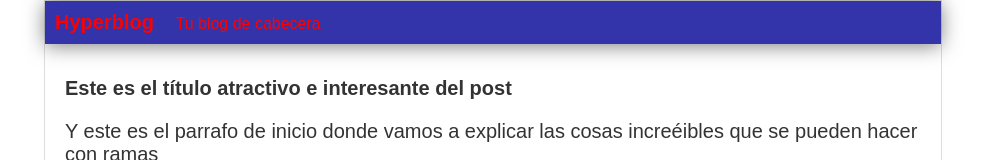
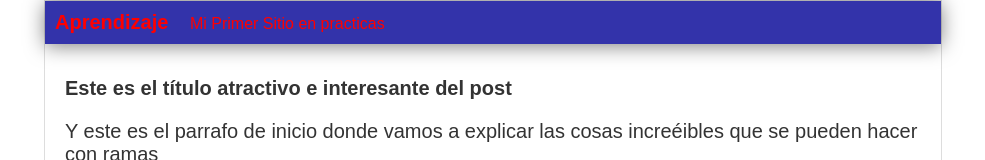
Before and after one commit to cespinosbv/cespinosbv, a plain HTML site: page index.html in a window 1280 px wide. Shown: the top 160 px of the page, without its empty margins (147-1132 px from the left). Drawn offline with Linux system fonts and the light colour scheme.

Commit message:
Segunda Edicion al Index.html

```diff
--- a/index.html
+++ b/index.html
@@ -7,8 +7,8 @@
     <body>
             <div id="container">
             <div id="cabecera">
-                Hyperblog
-                <span id="tagline">Tu blog de cabecera</span>
+                Aprendizaje
+                <span id="tagline">Mi Primer Sitio en practicas</span>
             </div>
             <div id="post">
                 <h1>Este es el título atractivo e interesante del post</h1>
```
